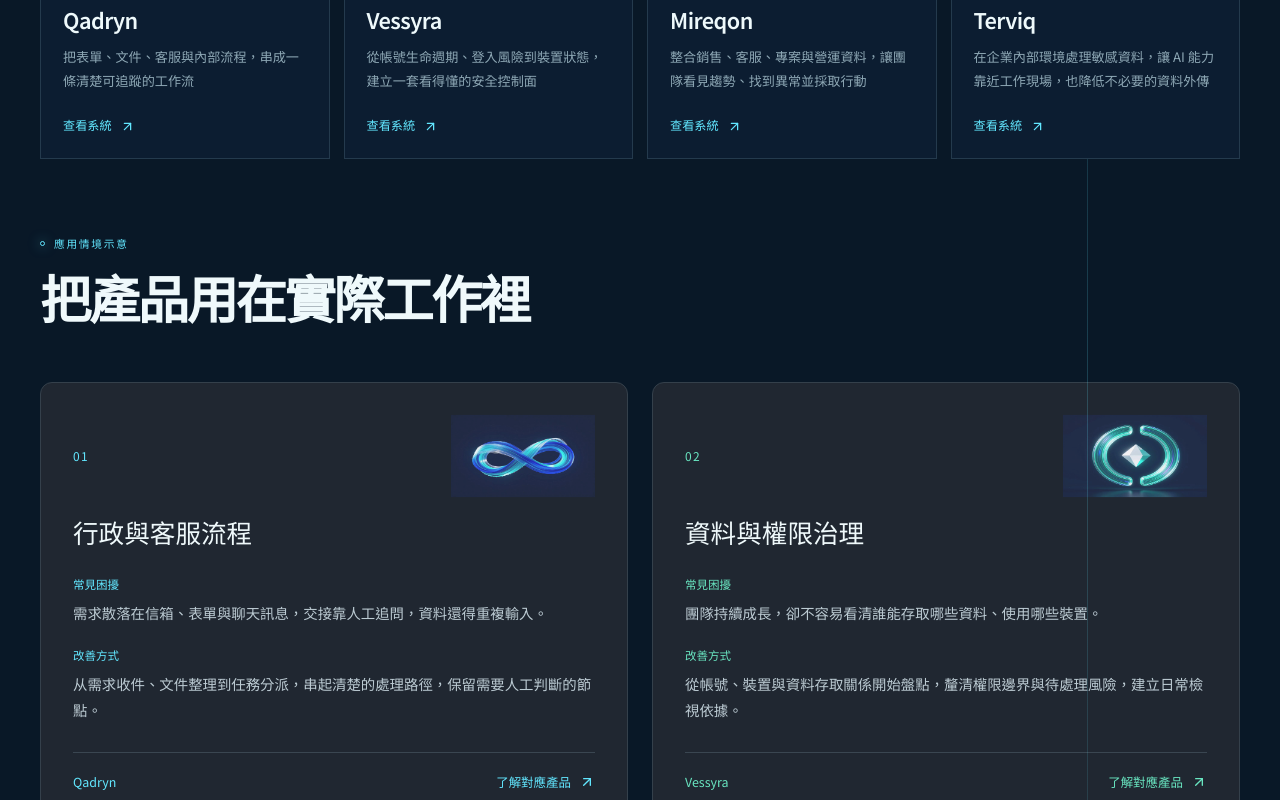
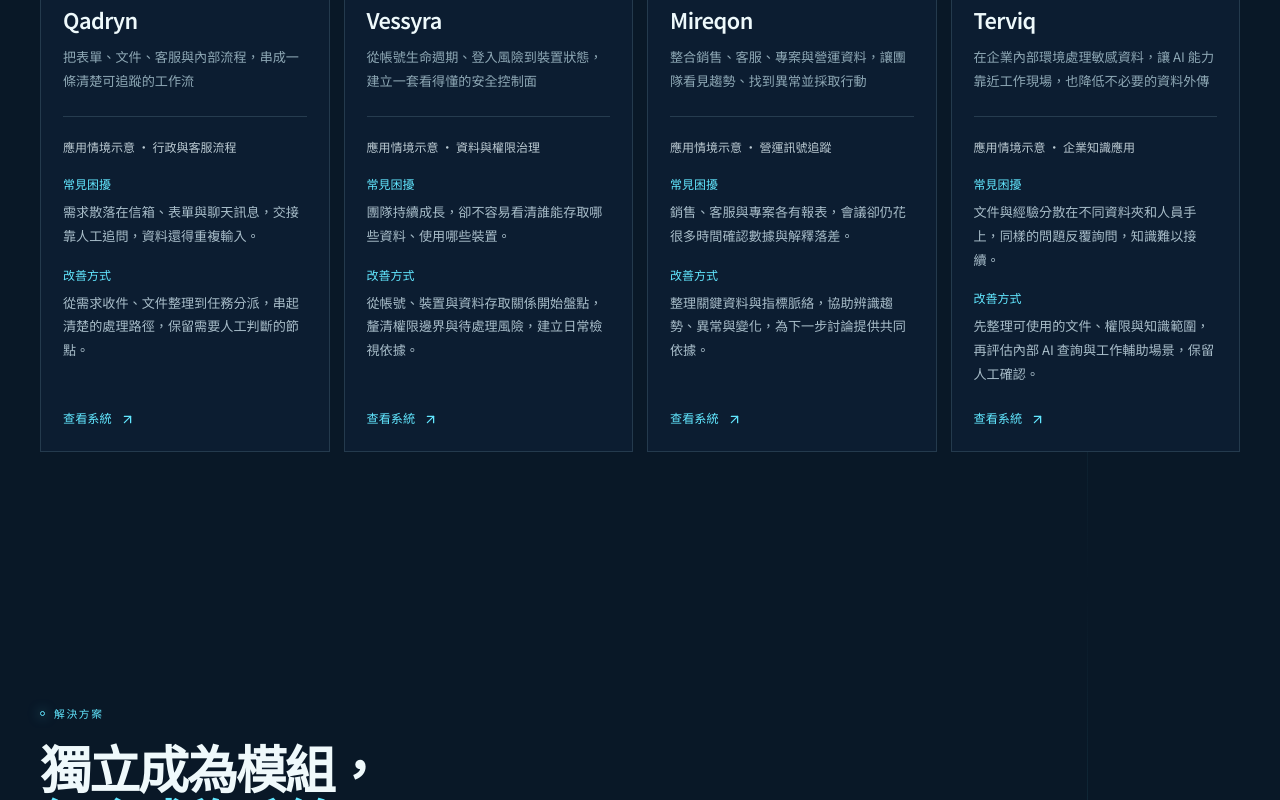
Before and after one commit to k129453497-byte/eryndex-tactile-systems, a React (Vite) app in the folder client/: page / in a window 1280 px wide. Shown: the part 2880-3680 px from the top of the page. Built offline with nearby package versions, Linux system fonts and the light colour scheme; a web font is replaced by a local one.

Commit message:
Merge scenario problems and approaches into each product card

```diff
--- a/client/src/index.css
+++ b/client/src/index.css
@@ -981,7 +981,11 @@ html, body, #root { max-width: 100%; overflow-x: hidden; }
   .about-glow-preview .values-grid { grid-template-columns: repeat(2,minmax(0,1fr)); gap: 32px 20px; }
 }
 
-.product-scenarios { margin-top: clamp(48px, 6vw, 80px); }
+.product-scenario-details { margin-top: 24px; padding-top: 20px; border-top: 1px solid rgba(173,221,236,.16); }
+.product-scenario-label { margin: 0 0 18px; color: #bccbd3; font-size: .75rem; line-height: 1.7; }
+.product-scenario-details dl { display: grid; gap: 18px; margin: 0; }
+.product-scenario-details dt { margin-bottom: 7px; color: var(--cyan); font-size: .75rem; }
+.product-scenario-details dd { margin: 0; color: #a8bdc9; font-size: .82rem; line-height: 1.8; }
 .scenario-grid { display: grid; grid-template-columns: repeat(2,minmax(0,1fr)); gap: 24px; }
 .scenario-card { --scenario-accent: #62e7ff; display: flex; flex-direction: column; padding: 28px 32px; min-width: 0; border: 1px solid #34404b; background: #202731; border-radius: 12px; transition: border-color .2s, background .2s; }
 .scenario-vessyra { --scenario-accent: #69e6c1; }
--- a/client/src/pages/Home.tsx
+++ b/client/src/pages/Home.tsx
@@ -208,7 +208,7 @@ function ProductCard({ product }: { product: Product }) {
   return <Link href={`/products/${product.slug}`} className={`product-card tone-${product.tone}`}>
     <div className="product-card-top"><span className="product-icon"><Icon size={19} strokeWidth={1.5} /></span></div>
     <ProductVisual product={product} />
-    <div className="product-card-content"><p className="card-category">{tx(product.category, lang)}</p><h3>{tx(product.name, lang)}</h3><p>{tx(product.summary, lang)}</p><span className="text-link">{lang === "en" ? "View system" : lang === "zh-CN" ? "查看系统" : "查看系統"}<ArrowUpRight size={15} /></span></div>
+    <div className="product-card-content"><p className="card-category">{tx(product.category, lang)}</p><h3>{tx(product.name, lang)}</h3><p>{tx(product.summary, lang)}</p><ProductScenarioDetails lang={lang} slug={product.slug} /><span className="text-link">{lang === "en" ? "View system" : lang === "zh-CN" ? "查看系统" : "查看系統"}<ArrowUpRight size={15} /></span></div>
   </Link>;
 }
 
@@ -242,19 +242,22 @@ function HomeTrust() {
   return <section className="trust-section home-topic"><div className="container trust-grid"><div><Eyebrow>{lang === "en" ? "Designed for enterprise reality" : lang === "zh-CN" ? "为企业现实而设计" : "為企業現實而設計"}</Eyebrow><h2>{lang === "en" ? <>AI should not move<br /><em>your data further away.</em></> : lang === "zh-CN" ? <>AI 不该让资料<br /><em>离企业更远。</em></> : <>AI 不該讓資料<br /><em>離企業更遠。</em></>}</h2></div><div className="trust-copy"><p>{lang === "en" ? "Useful AI begins with clear data boundaries, understandable access, and workflows that people can review. Eryndex treats these as design choices from the start—not controls added after the fact." : lang === "zh-CN" ? "有用的 AI 必须从清楚的资料边界、可理解的存取方式，以及团队能够检视的工作流程开始。Eryndex 把这些视为一开始就该做好的设计选择，而不是事后才补上的控制。" : "有用的 AI 必須從清楚的資料邊界、可理解的存取方式，以及團隊能夠檢視的工作流程開始。Eryndex 把這些視為一開始就該做好的設計選擇，而不是事後才補上的控制。"}</p><p>{lang === "en" ? "The aim is not to automate everything. It is to make routine work more consistent while keeping important judgment visible and with the people responsible for it." : lang === "zh-CN" ? "目标不是把所有事情都自动化，而是让例行工作更一致，同时让重要判断维持可见，并留在负责的人手上。" : "目標不是把所有事情都自動化，而是讓例行工作更一致，同時讓重要判斷維持可見，並留在負責的人手上。"}</p></div></div></section>;
 }
 
-function SolutionScenarioCards({ lang }: { lang: Lang }) {
+function ProductScenarioDetails({ lang, slug }: { lang: Lang; slug: string }) {
   const scenarios = [
-    { slug: "qadryn", title: { "zh-TW": "行政與客服流程", "zh-CN": "行政与客服流程", en: "Admin & customer service" }, problem: { "zh-TW": "需求散落在信箱、表單與聊天訊息，交接靠人工追問，資料還得重複輸入。", "zh-CN": "需求散落在邮箱、表单与聊天消息，交接依靠人工追问，资料还得重复输入。", en: "Requests live across inboxes, forms, and chat. Teams chase handoffs and enter the same information again." }, approach: { "zh-TW": "从需求收件、文件整理到任務分派，串起清楚的處理路徑，保留需要人工判斷的節點。", "zh-CN": "从需求收件、文件整理到任务分派，串起清晰的处理路径，保留需要人工判断的节点。", en: "Connect intake, document handling, and task routing while keeping human review at the decisions that need it." } },
+    { slug: "qadryn", title: { "zh-TW": "行政與客服流程", "zh-CN": "行政与客服流程", en: "Admin & customer service" }, problem: { "zh-TW": "需求散落在信箱、表單與聊天訊息，交接靠人工追問，資料還得重複輸入。", "zh-CN": "需求散落在邮箱、表单与聊天消息，交接依靠人工追问，资料还得重复输入。", en: "Requests live across inboxes, forms, and chat. Teams chase handoffs and enter the same information again." }, approach: { "zh-TW": "從需求收件、文件整理到任務分派，串起清楚的處理路徑，保留需要人工判斷的節點。", "zh-CN": "从需求收件、文件整理到任务分派，串起清晰的处理路径，保留需要人工判断的节点。", en: "Connect intake, document handling, and task routing while keeping human review at the decisions that need it." } },
     { slug: "vessyra", title: { "zh-TW": "資料與權限治理", "zh-CN": "资料与权限治理", en: "Data & access governance" }, problem: { "zh-TW": "團隊持續成長，卻不容易看清誰能存取哪些資料、使用哪些裝置。", "zh-CN": "团队持续成长，却不容易看清谁能存取哪些资料、使用哪些设备。", en: "As teams grow, it becomes harder to see who can access which data and through which devices." }, approach: { "zh-TW": "從帳號、裝置與資料存取關係開始盤點，釐清權限邊界與待處理風險，建立日常檢視依據。", "zh-CN": "从帐号、设备与资料存取关系开始盘点，厘清权限边界与待处理风险，建立日常检视依据。", en: "Map identities, devices, and data access to clarify boundaries and risks that need regular review." } },
     { slug: "mireqon", title: { "zh-TW": "營運訊號追蹤", "zh-CN": "运营讯号追踪", en: "Operational signals" }, problem: { "zh-TW": "銷售、客服與專案各有報表，會議卻仍花很多時間確認數據與解釋落差。", "zh-CN": "销售、客服与专案各有报表，会议却仍花很多时间确认数据与解释落差。", en: "Sales, service, and project reports remain separate. Meetings are spent reconciling numbers and explaining gaps." }, approach: { "zh-TW": "整理關鍵資料與指標脈絡，協助辨識趨勢、異常與變化，為下一步討論提供共同依據。", "zh-CN": "整理关键资料与指标脉络，协助辨识趋势、异常与变化，为下一步讨论提供共同依据。", en: "Bring key data and metrics into context so teams can identify trends, exceptions, and changes together." } },
     { slug: "terviq", title: { "zh-TW": "企業知識應用", "zh-CN": "企业知识应用", en: "Internal knowledge & AI" }, problem: { "zh-TW": "文件與經驗分散在不同資料夾和人員手上，同樣的問題反覆詢問，知識難以接續。", "zh-CN": "文件与经验分散在不同资料夹和人员手上，同样的问题反复询问，知识难以接续。", en: "Documents and know-how are scattered across folders and people, leaving recurring questions unanswered." }, approach: { "zh-TW": "先整理可使用的文件、權限與知識範圍，再評估內部 AI 查詢與工作輔助場景，保留人工確認。", "zh-CN": "先整理可使用的文件、权限与知识范围，再评估内部 AI 查询与工作辅助场景，保留人工确认。", en: "Define usable documents, permissions, and knowledge scope before assessing internal AI assistance with human verification." } },
   ];
-  return <div className="scenario-grid">{scenarios.map((item, i) => <Link href={`/products/${item.slug}`} className={`scenario-card scenario-${item.slug}`} key={item.slug}>
-    <div className="scenario-top"><span className="scenario-number">0{i + 1}</span><img src={`${import.meta.env.BASE_URL}media/${item.slug}.jpg`} alt="" loading="lazy" /></div>
-    <h3>{tx(item.title, lang)}</h3>
-    <dl><div><dt>{lang === "en" ? "The challenge" : lang === "zh-CN" ? "常见困扰" : "常見困擾"}</dt><dd>{tx(item.problem, lang)}</dd></div><div><dt>{lang === "en" ? "Where to begin" : lang === "zh-CN" ? "改善方式" : "改善方式"}</dt><dd>{tx(item.approach, lang)}</dd></div></dl>
-    <div className="scenario-footer"><span>{products.find(p => p.slug === item.slug)?.name[lang]}</span><span>{lang === "en" ? "Explore product" : lang === "zh-CN" ? "了解对应产品" : "了解對應產品"}<ArrowUpRight size={16} /></span></div>
-  </Link>)}</div>;
+  const scenario = scenarios.find(item => item.slug === slug);
+  if (!scenario) return null;
+  return <div className="product-scenario-details">
+    <p className="product-scenario-label">{lang === "en" ? "Application example" : lang === "zh-CN" ? "应用情境示意" : "應用情境示意"} · {tx(scenario.title, lang)}</p>
+    <dl>
+      <div><dt>{lang === "en" ? "The challenge" : lang === "zh-CN" ? "常见困扰" : "常見困擾"}</dt><dd>{tx(scenario.problem, lang)}</dd></div>
+      <div><dt>{lang === "en" ? "Where to begin" : "改善方式"}</dt><dd>{tx(scenario.approach, lang)}</dd></div>
+    </dl>
+  </div>;
 }
 
 function ProductSatelliteSystem({ lang }: { lang: Lang }) {
@@ -364,7 +367,7 @@ export function Home() {
     </section>
     <HomeChallenges />
     <HomeAbout />
-    <section className="product-intro section-dark home-topic" id="products"><div className="container"><div className="section-heading split-heading"><div><Eyebrow index="03">{lang === "en" ? "Product system" : lang === "zh-CN" ? "产品系统" : "產品系統"}</Eyebrow><h2>{lang === "en" ? <>Make the <em>work</em><br />flow clearer</> : lang === "zh-CN" ? <>使工作<br /><em>流动得更清晰</em></> : <>使工作<br /><em>流動得更清晰</em></>}</h2></div><p>{lang === "en" ? "From the first form to the final decision, Eryndex connects the signals that keep a business moving" : lang === "zh-CN" ? "从第一张表单到最后一个决策，Eryndex 连接让企业持续前进的关键讯号" : "從第一張表單到最後一個決策，Eryndex 連結讓企業持續前進的關鍵訊號"}</p></div><div className="product-grid">{products.map((product) => <ProductCard key={product.slug} product={product} />)}</div><div className="product-scenarios"><div className="section-heading"><Eyebrow>{lang === "en" ? "Application examples" : lang === "zh-CN" ? "应用情境示意" : "應用情境示意"}</Eyebrow><h2>{lang === "en" ? "Put products into everyday work" : lang === "zh-CN" ? "把产品用在实际工作里" : "把產品用在實際工作裡"}</h2></div><SolutionScenarioCards lang={lang} /></div></div></section>
+    <section className="product-intro section-dark home-topic" id="products"><div className="container"><div className="section-heading split-heading"><div><Eyebrow index="03">{lang === "en" ? "Product system" : lang === "zh-CN" ? "产品系统" : "產品系統"}</Eyebrow><h2>{lang === "en" ? <>Make the <em>work</em><br />flow clearer</> : lang === "zh-CN" ? <>使工作<br /><em>流动得更清晰</em></> : <>使工作<br /><em>流動得更清晰</em></>}</h2></div><p>{lang === "en" ? "From the first form to the final decision, Eryndex connects the signals that keep a business moving" : lang === "zh-CN" ? "从第一张表单到最后一个决策，Eryndex 连接让企业持续前进的关键讯号" : "從第一張表單到最後一個決策，Eryndex 連結讓企業持續前進的關鍵訊號"}</p></div><div className="product-grid">{products.map((product) => <ProductCard key={product.slug} product={product} />)}</div></div></section>
     <section className="solutions-preview section-dark home-topic" id="solutions">
       <div className="container">
         <div className="section-heading split-heading">
```
